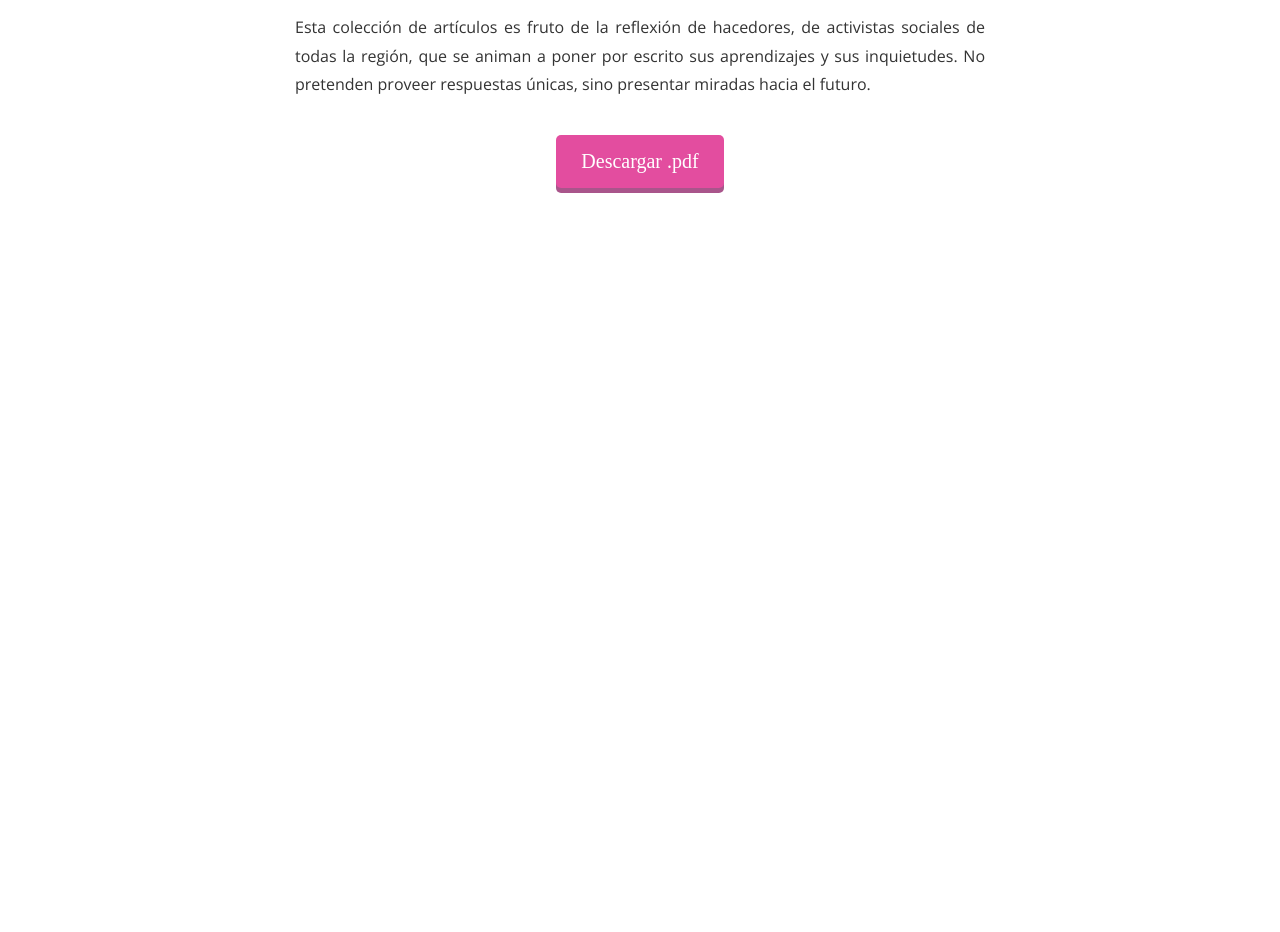
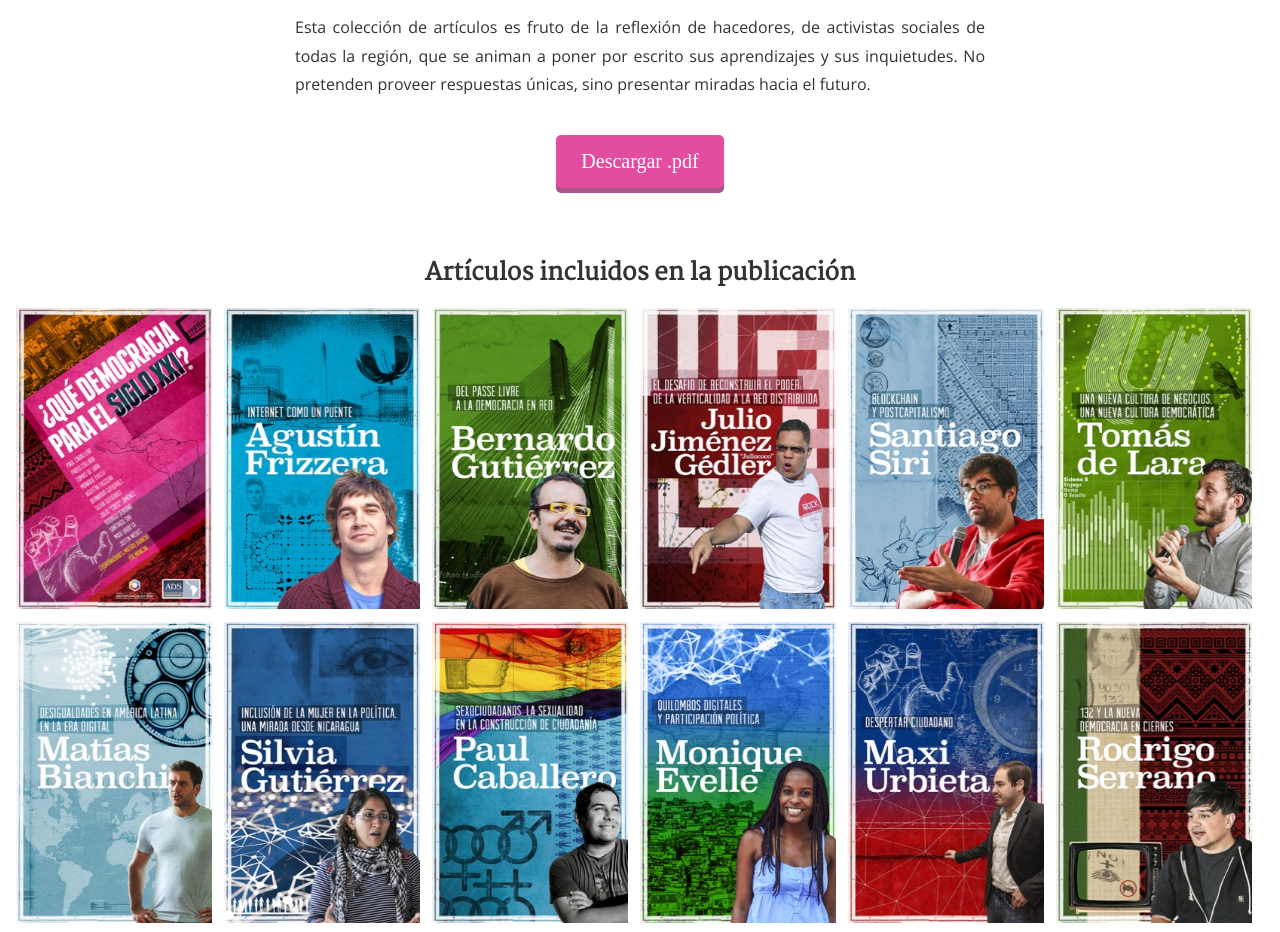
Before and after one commit to DemocraciaEnRed/democraciaparaelsiglo21, a website: page site/index.html in a window 1280 px wide. Shown: the part 1001-1933 px from the top of the page. Before the commit the page ends 1241 px from the top, so only its background shows below. Drawn offline with nearby package versions, Linux system fonts and the light colour scheme; a script that the page names is missing.

Commit message:
agregar capítulos

```diff
--- a/site/index.html
+++ b/site/index.html
@@ -4,7 +4,7 @@
   <meta charset="utf-8">
   <title>¿Qué democracia para el siglo XXI?</title>
   <link rel="stylesheet" type="text/css" href="https://cdnjs.cloudflare.com/ajax/libs/normalize/3.0.3/normalize.min.css">
-  <link rel="stylesheet" type="text/css" href="css/normalize-opentype.css">
+  <link rel="stylesheet" type="text/css" href="/css/normalize-opentype.css">
   <style type="text/css">
     body {
       color: #333;
@@ -79,6 +79,40 @@
     .downloads {
       text-align: center;
     }
+
+    .indice {
+      padding: 0 1em;
+    }
+    .indice h2 {
+      text-align: center;
+    }
+
+    .indice a {
+      display: inline-block;
+      margin: 0 .5em .5em 0;
+      width: 196px;
+      /*overflow: hidden;*/
+      text-decoration: none;
+    }
+
+    .indice a:active img,
+    .indice a:hover img {
+      -moz-transform: scale(1.08);
+      -webkit-transform: scale(1.08);
+      -o-transform: scale(1.08);
+      -ms-transform: scale(1.08);
+      transform: scale(1.08);
+      box-shadow: 0 0 .8em -.3em rgba(30,30,30,1);
+    }
+
+    .indice img {
+      width: 100%;
+      -webkit-transition: all .2s ease-in-out;
+      -moz-transition: all .2s ease-in-out;
+      -ms-transition: all .2s ease-in-out;
+      -o-transition: all .2s ease-in-out;
+      transition: all .2s ease-in-out;
+    }
   </style>
 </head>
 <body>
@@ -104,9 +138,55 @@
     <p class="hyphenate">Esta colección de artículos es fruto de la reflexión de hacedores, de activistas sociales de todas la región, que se animan a poner por escrito sus aprendizajes y sus inquietudes. No pretenden proveer respuestas únicas, sino presentar miradas hacia el futuro.</p>
 
     <div class="downloads">
-      <a id="download-book" class="btn default" href="http://www.democraciaparaelsiglo21.org/book/que-democracia-para-el-siglo-xxi.pdf" target="_blank">Descargar .pdf</a>
+      <a id="download-book" class="btn default" href="/book/que-democracia-para-el-siglo-xxi.pdf" target="_blank">Descargar .pdf</a>
     </div>
+
   </main>
+  <div class="indice">
+    <h2>Artículos incluidos en la publicación</h2>
+    <a href="/book/que-democracia-para-el-siglo-xxi.pdf#page=4" target="_blank" title="Introducción">
+      <img src="img/capitulos/1-introduccion.jpg" alt="Introducción - Matías Bianchi y Pía Mancini">
+    </a>
+    <a href="/book/que-democracia-para-el-siglo-xxi.pdf#page=25" target="_blank" title="Internet como un puente">
+      <img src="img/capitulos/2-agustin-frizzera.jpg" alt="Internet como un puente - Agustín Frizzera">
+    </a>
+    <a href="/book/que-democracia-para-el-siglo-xxi.pdf#page=39" target="_blank" title="Del passe livre a la democracia en red">
+      <img src="img/capitulos/3-bernardo-gutierrez.jpg" alt="Del passe livre a la democracia en red - Bernardo Gutiérrez">
+    </a>
+    <a href="/book/que-democracia-para-el-siglo-xxi.pdf#page=67" target="_blank" title="El desafío de reconstruir el poder: de la verticalidad a la red distribuida">
+      <img src="img/capitulos/4-julio-jimenez-gedler.jpg" alt="El desafío de reconstruir el poder: de la verticalidad a la red distribuida - Julio Jiménez Gédler “JulioCoco”">
+    </a>
+    <a href="/book/que-democracia-para-el-siglo-xxi.pdf#page=82" target="_blank" title="Blockchain y postcapitalismo">
+      <img src="img/capitulos/5-santiago-siri.jpg" alt="Blockchain y postcapitalismo - Santiago Siri">
+    </a>
+    <a href="/book/que-democracia-para-el-siglo-xxi.pdf#page=98" target="_blank" title="Una nueva cultura de negocios, una nueva cultura democrática">
+      <img src="img/capitulos/6-tomas-de-lara.jpg" alt="Una nueva cultura de negocios, una nueva cultura democrática - Tomás de Lara">
+    </a>
+    <a href="/book/que-democracia-para-el-siglo-xxi.pdf#page=117" target="_blank" title="Desigualdades en América Latina en la era digital ">
+      <img src="img/capitulos/7-matias-bianchi.jpg" alt="Desigualdades en América Latina en la era digital  - Matías Bianchi">
+    </a>
+    <a href="/book/que-democracia-para-el-siglo-xxi.pdf#page=132" target="_blank" title="Inclusión de la mujer en la política. Una mirada desde Nicaragua">
+      <img src="img/capitulos/8-silvia-gutierrez.jpg" alt="Inclusión de la mujer en la política. Una mirada desde Nicaragua - Silvia Gutiérrez">
+    </a>
+    <a href="/book/que-democracia-para-el-siglo-xxi.pdf#page=151" target="_blank" title="Apuntes hacia la construcción de los procesos de visibilización y construcción política de la comunidad LGTBI">
+      <img src="img/capitulos/9-paul-caballero.jpg" alt="Apuntes hacia la construcción de los procesos de visibilización y construcción política de la comunidad LGTBI - Paul Caballero">
+    </a>
+    <a href="/book/que-democracia-para-el-siglo-xxi.pdf#page=169" target="_blank" title="Quilombos digitales y participación política">
+      <img src="img/capitulos/10-monique-evelle.jpg" alt="Quilombos digitales y participación política - Monique Evelle">
+    </a>
+    <a href="/book/que-democracia-para-el-siglo-xxi.pdf#page=185" target="_blank" title="Construir una democracia de consenso y participativa">
+      <img src="img/capitulos/11-maxi-urbieta.jpg" alt="Construir una democracia de consenso y participativa - Maxi Urbieta">
+    </a>
+    <a href="/book/que-democracia-para-el-siglo-xxi.pdf#page=198" target="_blank" title="132 y la nueva democracia en ciernes">
+      <img src="img/capitulos/12-rodrigo-serrano.jpg" alt="132 y la nueva democracia en ciernes - Rodrigo Serrano">
+    </a>
+    <a href="/book/que-democracia-para-el-siglo-xxi.pdf#page=215" target="_blank" title="La sal de la democracia">
+      <img src="img/capitulos/13-pablo-collada.jpg" alt="La sal de la democracia - Pablo Collada">
+    </a>
+    <a href="/book/que-democracia-para-el-siglo-xxi.pdf#page=228" target="_blank" title="Tiranía del anti liderazgo">
+      <img src="img/capitulos/14-justin-wedes.jpg" alt="Tiranía del anti liderazgo - Justin Wedes">
+    </a>
+  </div>
   <link rel="stylesheet" type="text/css" href="https://fonts.googleapis.com/css?family=Open+Sans:300,400,700|Martel:200,400">
   <script type="text/javascript" src="https://cdn.jsdelivr.net/g/hyphenator@4.3.0(hyphenator.min.js+patterns/es.js)"></script>
   <script type="text/javascript">Hyphenator.run();</script>
```
Also changed, not shown: site/img/capitulos/1-introduccion.jpg (added), site/img/capitulos/10-monique-evelle.jpg (added), site/img/capitulos/11-maxi-urbieta.jpg (added), site/img/capitulos/12-rodrigo-serrano.jpg (added), site/img/capitulos/13-pablo-collada.jpg (added), site/img/capitulos/14-justin-wedes.jpg (added), site/img/capitulos/2-agustin-frizzera.jpg (added), site/img/capitulos/3-bernardo-gutierrez.jpg (added), site/img/capitulos/4-julio-jimenez-gedler.jpg (added), site/img/capitulos/5-santiago-siri.jpg (added), site/img/capitulos/6-tomas-de-lara.jpg (added), site/img/capitulos/7-matias-bianchi.jpg (added), site/img/capitulos/8-silvia-gutierrez.jpg (added), site/img/capitulos/9-paul-caballero.jpg (added).
